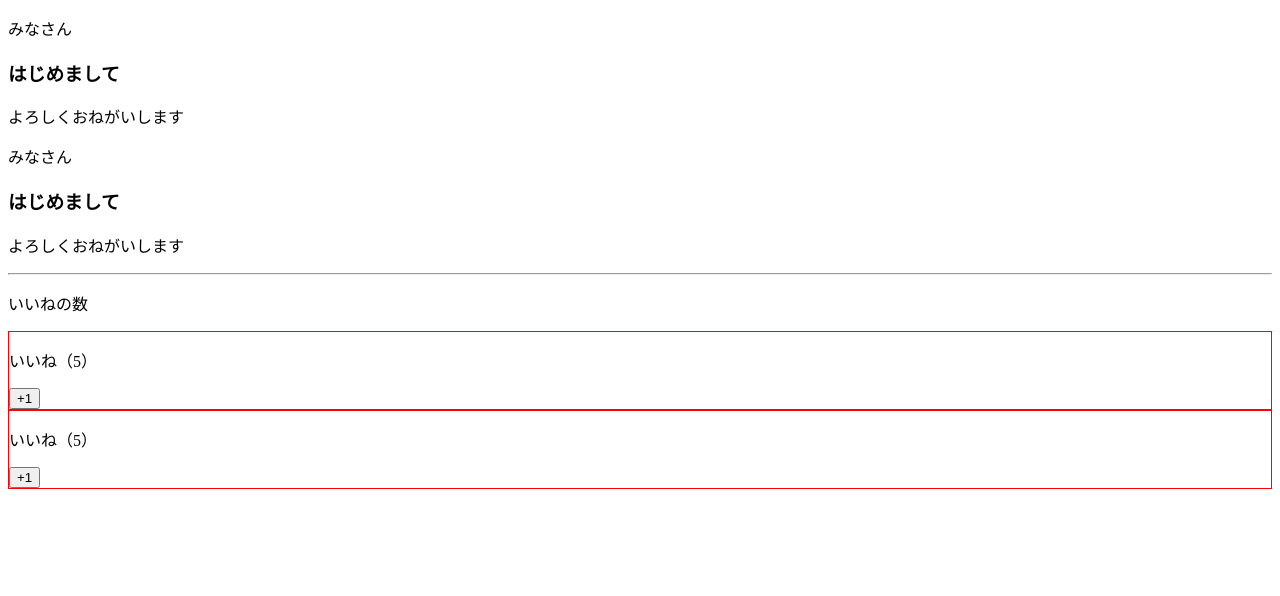
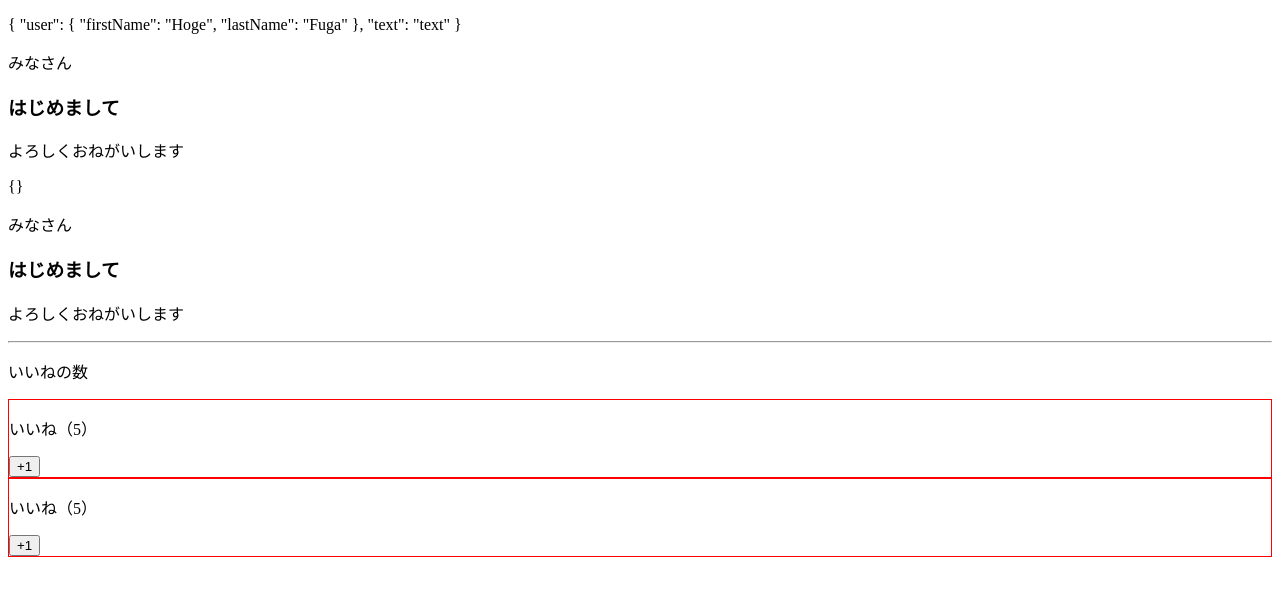
Before and after one commit to harukoya/sample-vue, a Vue app: page / in a window 1280 px wide. Shown: the top 596 px of the page. Built offline with nearby package versions, Linux system fonts and the light colour scheme.

Commit message:
省略記法を使ってみる

```diff
--- a/src/App.vue
+++ b/src/App.vue
@@ -1,11 +1,10 @@
 <template>
   <div>
-    <LikeHeader>
+    <LikeHeader #default="slotProps">
       <p>{{ slotProps }}</p>
       <p>みなさん</p>
       <h3>はじめまして</h3>
       <p>よろしくおねがいします</p>
-      <template #[title]></template>
     </LikeHeader>
     <LikeNumber :total-number="number" v-on:my-click="incrementNumber"></LikeNumber>
     <LikeNumber :total-number="number"></LikeNumber>
```
